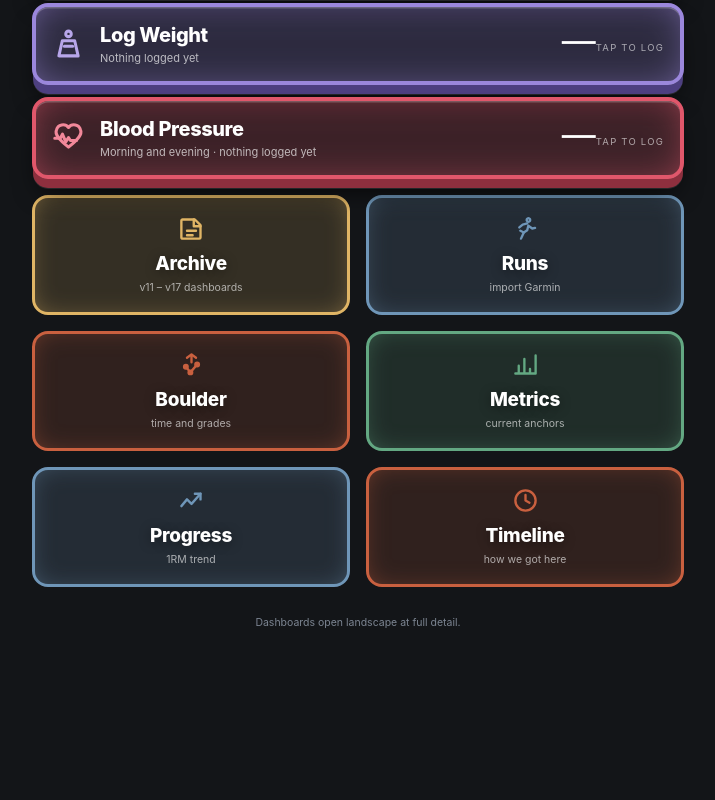
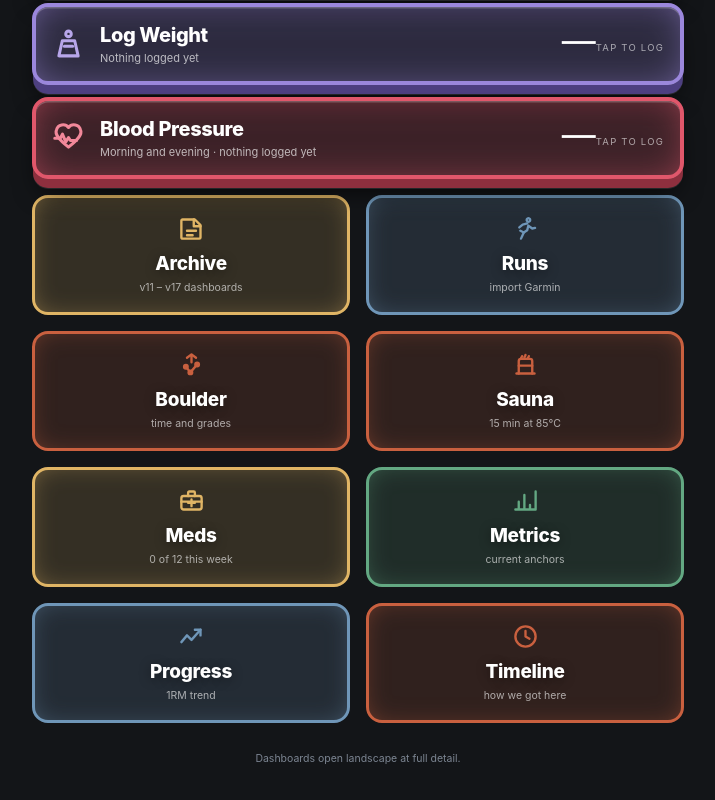
Before and after one commit to kmark2006/log, a plain HTML site: page index.html in a window 1280 px wide. Shown: the part 676-1476 px from the top of the page, without its empty margins (282-997 px from the left). Before the commit the page ends 1400 px from the top, so only its background shows below. Drawn offline with Linux system fonts and the light colour scheme.

Commit message:
Add files via upload

```diff
--- a/index.html
+++ b/index.html
@@ -1616,7 +1616,7 @@ function render(){nav();
   const v=document.getElementById("view"),bar=document.getElementById("bar");
   if(tab==="home"){v.innerHTML=homeV();bar.innerHTML="";bar.style.display="none";document.getElementById("hm").classList.add("hide");
     const go=(id,t)=>{const el=document.getElementById(id);if(el)el.onclick=()=>{tab=t;if(["W1","W2","W3"].includes(t))day=t;render();};};
-    go("goS",window.__next||day);go("goZ","sleep");go("goF","food");go("goW","weight");go("goB","bp");go("goA","arch");go("goR","runs");go("goBo","boulder");go("goM","metrics");go("goP","prog");go("goT","time");return;}
+    go("goS",window.__next||day);go("goZ","sleep");go("goF","food");go("goW","weight");go("goB","bp");go("goA","arch");go("goR","runs");go("goBo","boulder");go("goSa","sauna");go("goMd","meds");go("goM","metrics");go("goP","prog");go("goT","time");return;}
   bar.style.display="flex";document.getElementById("hm").classList.remove("hide");
   if(tab==="arch"){v.innerHTML=archiveV();bar.innerHTML=`<button class="btn" id="bk">Back</button>`;
     document.getElementById("bk").onclick=()=>{tab="home";render();};return;}
@@ -1866,6 +1866,15 @@ function homeV(){
        <span class="lbl">Runs</span><span class="cap">${(DB.runs||[]).length?((DB.runs||[]).filter(x=>x.date>=daysAgo(6)).reduce((a,b)=>a+(b.km||0),0)).toFixed(1)+" km this week":"import Garmin"}</span></button>
      <button class="sq c4" id="goBo"><svg viewBox="0 0 24 24"><path d="M12 3v7M8 6l4-3 4 3"/><circle cx="7" cy="14" r="1.6"/><circle cx="17" cy="12" r="1.6"/><circle cx="11" cy="19" r="1.6"/><path d="M7 14l4 5 6-7"/></svg>
        <span class="lbl">Boulder</span><span class="cap">${(DB.boulder||[]).length?(DB.boulder||[]).filter(x=>x.date>=daysAgo(6)).length+" this week":"time and grades"}</span></button>
+     <button class="sq c4" id="goSa"><svg viewBox="0 0 24 24"><path d="M4 20h16"/><path d="M6 20V9a2 2 0 0 1 2-2h8a2 2 0 0 1 2 2v11"/><path d="M9 4.5c0 1-1 1.2-1 2.2M12 3.5c0 1.2-1 1.4-1 2.4M15 4.5c0 1-1 1.2-1 2.2"/><path d="M6 13h12"/></svg>
+       <span class="lbl">Sauna</span><span class="cap">${(()=>{const S=(DB.sauna||[]);if(!S.length)return "15 min at 85°C";
+         const l=S.slice().sort((a,b)=>a.date<b.date?-1:1).pop();
+         const d=Math.round((new Date(dkey()+"T12:00")-new Date(l.date+"T12:00"))/864e5);
+         return d===0?"today":d===1?"yesterday":d+" days ago";})()}</span></button>
+     <button class="sq c2" id="goMd"><svg viewBox="0 0 24 24"><rect x="3" y="8" width="18" height="12" rx="2"/><path d="M3 13h18M9 8V5a1 1 0 0 1 1-1h4a1 1 0 0 1 1 1v3"/><path d="M12 11v6M9 14h6"/></svg>
+       <span class="lbl">Meds</span><span class="cap">${(()=>{try{const a=adherence(7);const k=Object.keys(a).filter(m=>a[m].due>0);
+         if(!k.length)return "plan and confirm";const due=k.reduce((x,m)=>x+a[m].due,0),done=k.reduce((x,m)=>x+a[m].done,0);
+         return done+" of "+due+" this week";}catch(e){return "plan and confirm";}})()}</span></button>
      <button class="sq c1" id="goM"><svg viewBox="0 0 24 24"><path d="M3 20h18M6 20v-7M11 20V7M16 20v-4M21 20V4"/></svg>
        <span class="lbl">Metrics</span><span class="cap">current anchors</span></button>
      <button class="sq c3" id="goP"><svg viewBox="0 0 24 24"><path d="M3 17l5-6 4 4 8-9"/><path d="M15 6h5v5"/></svg>
--- a/sw.js
+++ b/sw.js
@@ -1,7 +1,7 @@
 /* Strength & Sleep Log — service worker
    Shell is precached. The newest dashboard PDF is precached so it opens
    offline; older ones are fetched on demand and then kept. */
-const CACHE = "kmlog-v17-19";
+const CACHE = "kmlog-v17-20";
 const SHELL = [
   "./", "./index.html", "./manifest.json",
   "./icon-192.png", "./icon-512.png", "./icon-512-maskable.png",
```
